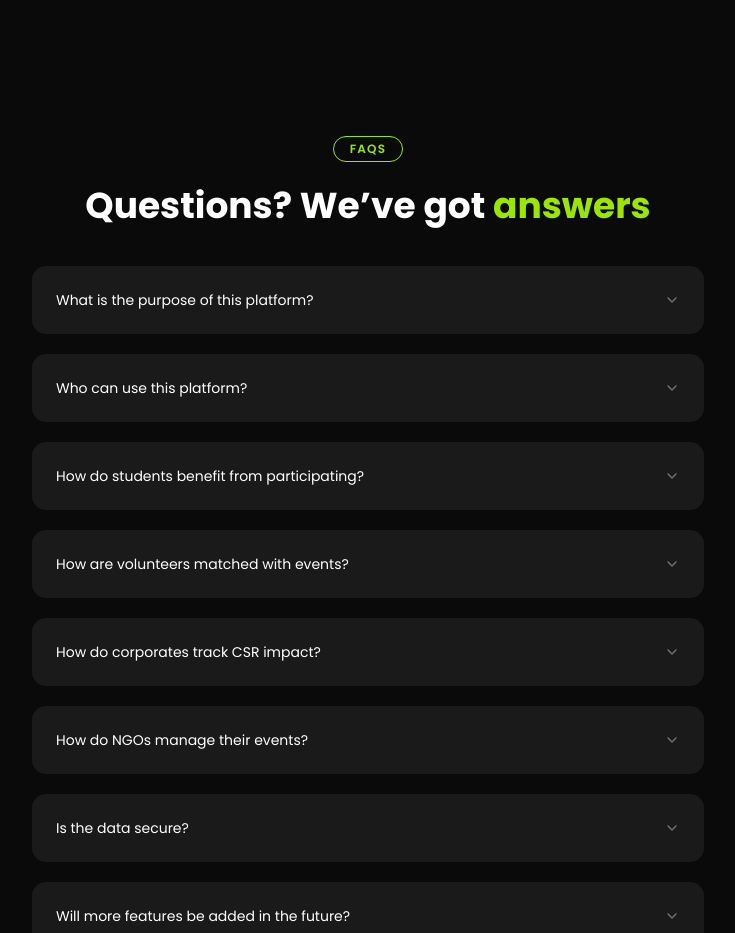
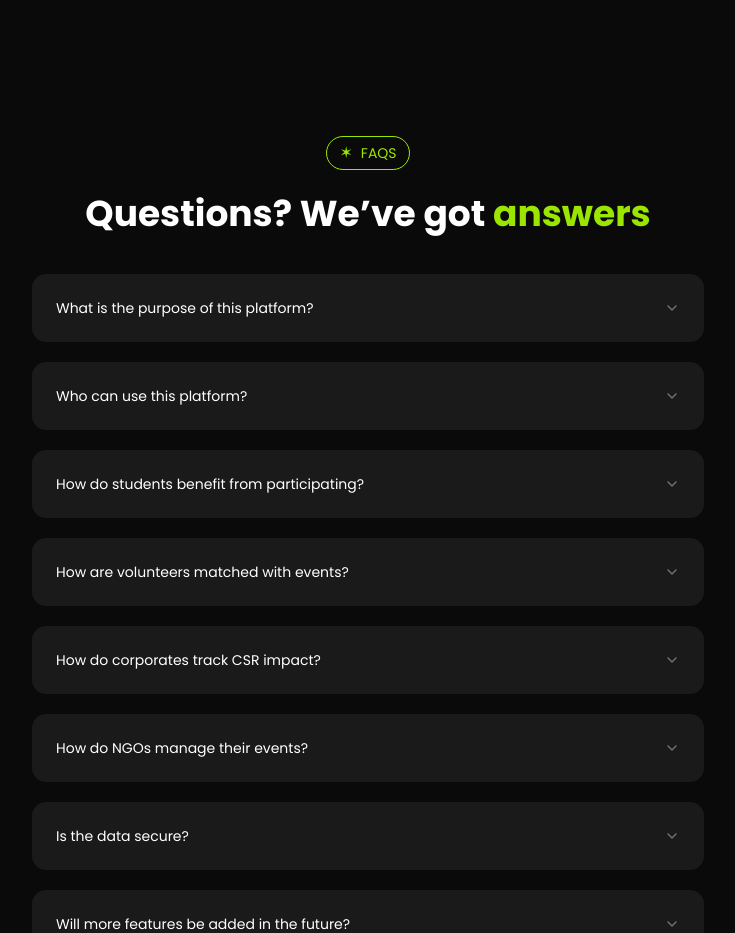
Before and after one commit to Niranjan1Praveen/DropConnect-Development, a Next.js app in the folder client/: page / in a window 1280 px wide. Shown: the part 2580-3513 px from the top of the page, without its empty margins (272-1007 px from the left). Built offline with nearby package versions, Linux system fonts and the light colour scheme.

Commit message:
Updated Files

```diff
--- a/client/src/sections/Faqs.js
+++ b/client/src/sections/Faqs.js
@@ -7,14 +7,16 @@ import {
   AccordionTrigger,
   AccordionContent,
 } from "@/components/ui/accordion";
+import Tags from "@/components/ui/tags";
 
 export default function Faqs() {
   return (
     <section className="text-white py-16 px-4 md:px-12">
       <div className="max-w-3xl mx-auto text-center">
-        <div className="mb-6 inline-block rounded-full border border-lime-400 px-4 py-1 text-xs font-semibold tracking-widest text-lime-400 uppercase">
-          FAQs
-        </div>
+        <div className="flex justify-center mb-6">
+                  <Tags title={"FAQs"}/>
+          </div>
+
         <h2 className="text-4xl font-bold">
           Questions? We&rsquo;ve got{" "}
           <span className="text-lime-400">answers</span>
```
